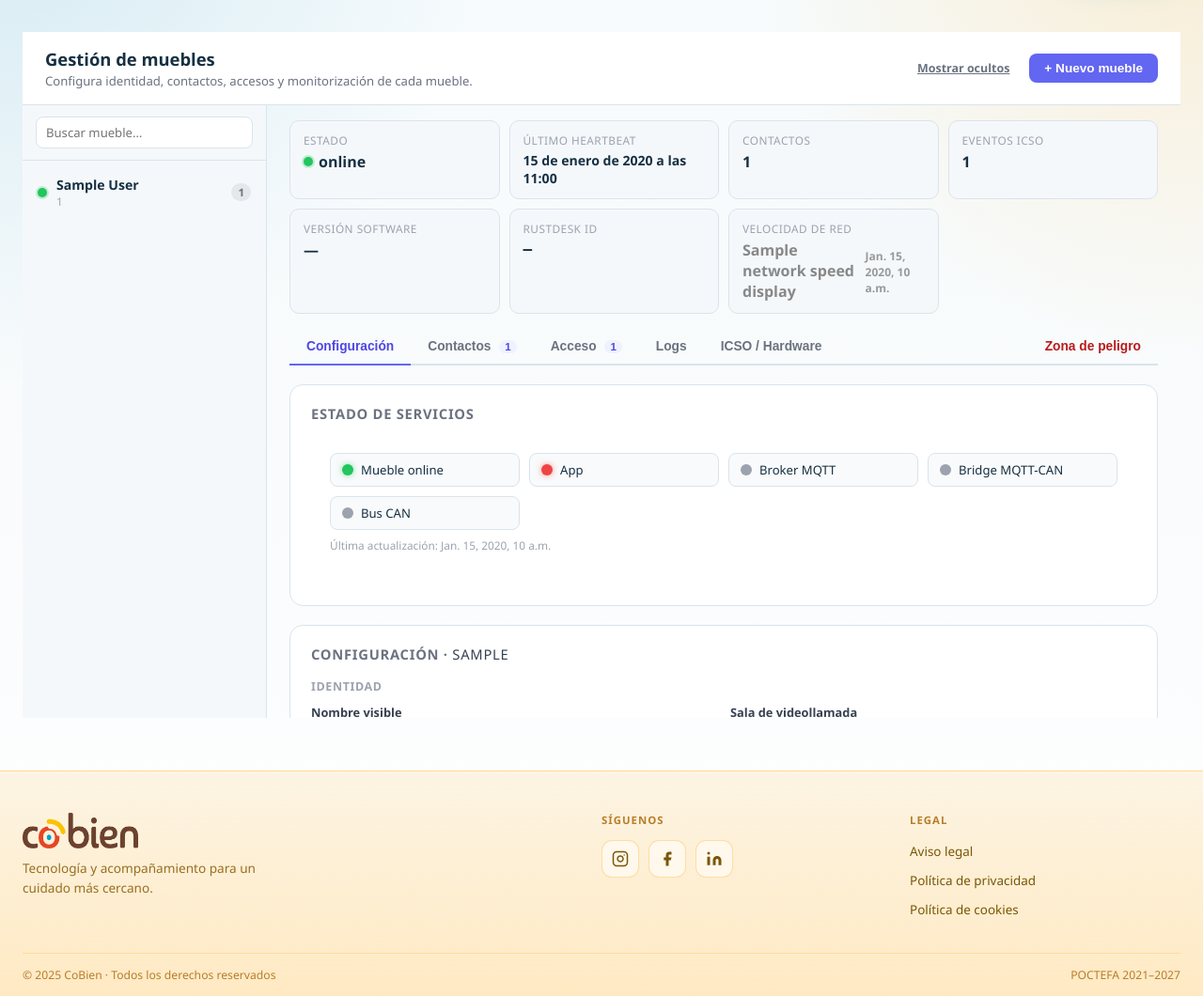
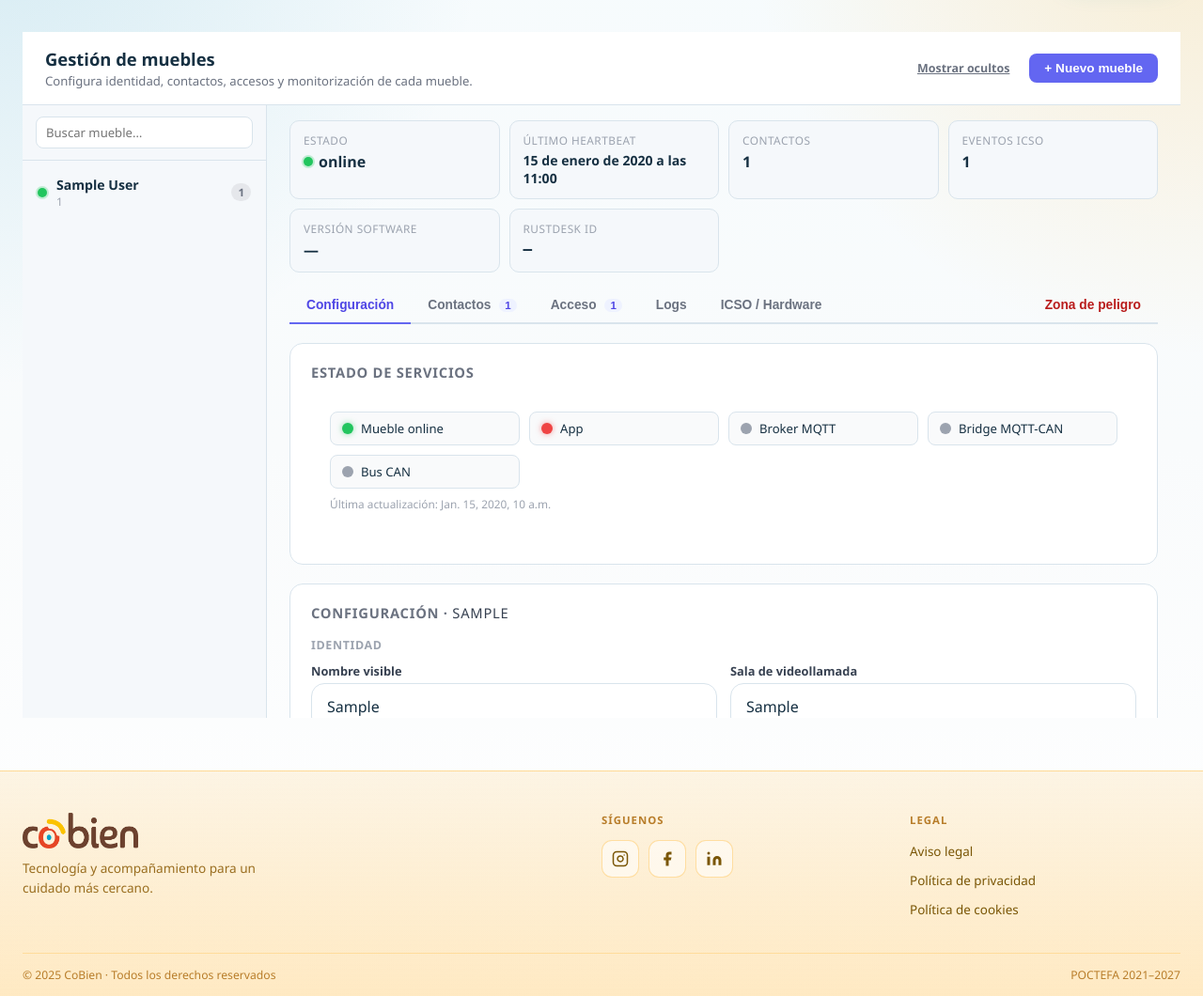
Before and after one commit to DeustoTech/cobien-backend, a Django app: template cobien-backend/apps/pizarra/templates/pizarra/devices_admin.html in a window 1280 px wide. Shown: the part 107-1167 px from the top of the page at 94% size. Run offline with Django 5.2, Linux system fonts and the light colour scheme; tables that the repository leaves empty hold one stand-in row (values such as "Sample post"); the template is opened without the code that fills it: values that come from a table or form of the project are taken from there, most other values are stand-ins (such as "Sample title", 1, 10 or a date in 2020); grey boxes marked "Sample" are stand-in pictures.

Commit message:
Revert "feat: store and display network_speed_kbps from furniture heartbeat"
This reverts commit df3d97994c7024c0eb5636ba4c87e0c0b8a9419e.

```diff
--- a/cobien-backend/apps/pizarra/templates/pizarra/devices_admin.html
+++ b/cobien-backend/apps/pizarra/templates/pizarra/devices_admin.html
@@ -701,19 +701,6 @@
             <div class="dm-stat">
               <div class="dm-stat-label">{% trans "RustDesk ID" %}</div>
               <div class="dm-stat-value" style="font-family: monospace;">{{ rustdesk_id|default:"—" }}</div>
-            </div>
-            <div class="dm-stat">
-              <div class="dm-stat-label">{% trans "Velocidad de red" %}</div>
-              <div class="dm-stat-value">
-                {% if network_speed_display %}
-                  <span style="color:{{ network_speed_display.color }}; font-weight:700;">{{ network_speed_display.label }}</span>
-                  {% if network_speed_reported_at %}
-                    <div style="font-size:0.75rem; color:#999; margin-top:2px;">{{ network_speed_reported_at }}</div>
-                  {% endif %}
-                {% else %}
-                  <span style="color:#aaa;">—</span>
-                {% endif %}
-              </div>
             </div>
           </div>
 
```
Also changed, not shown: cobien-backend/apps/pizarra/device_registry.py (+0 -7 lines), cobien-backend/apps/pizarra/views.py (+0 -19 lines).
